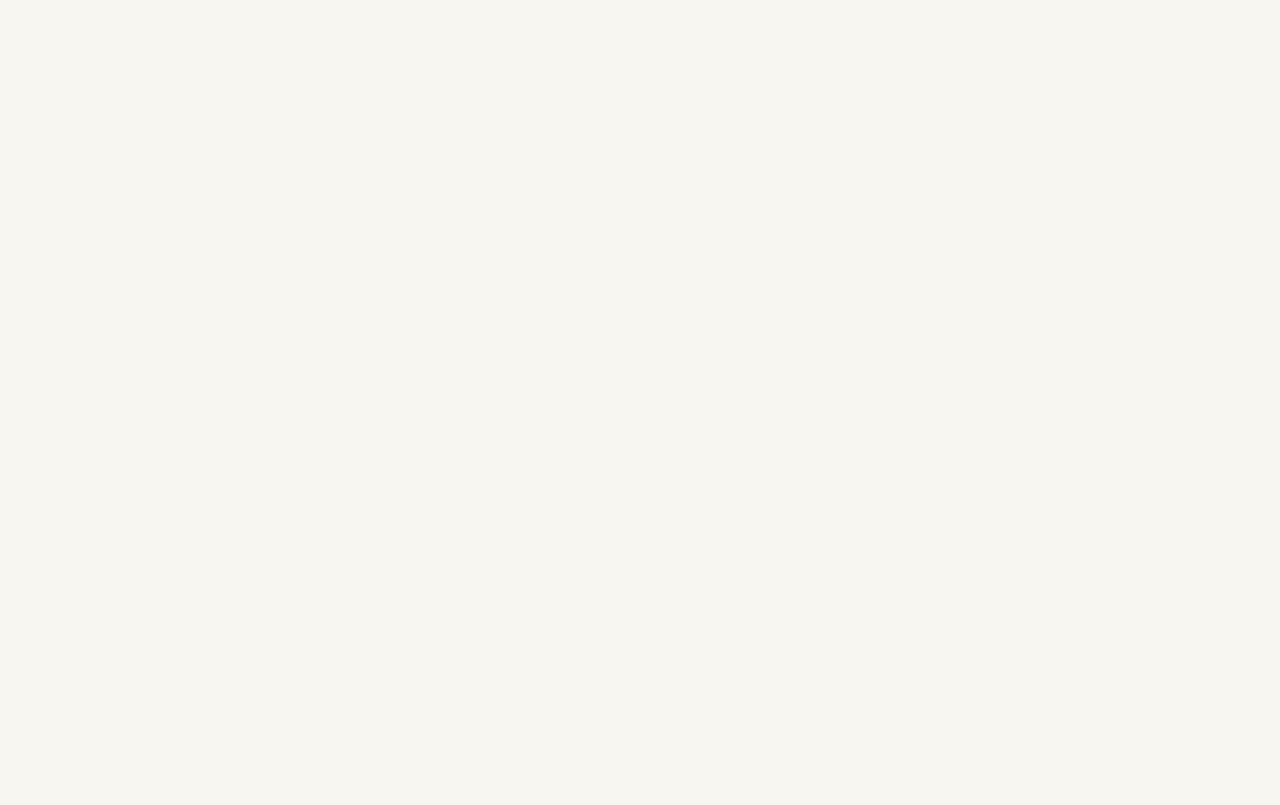
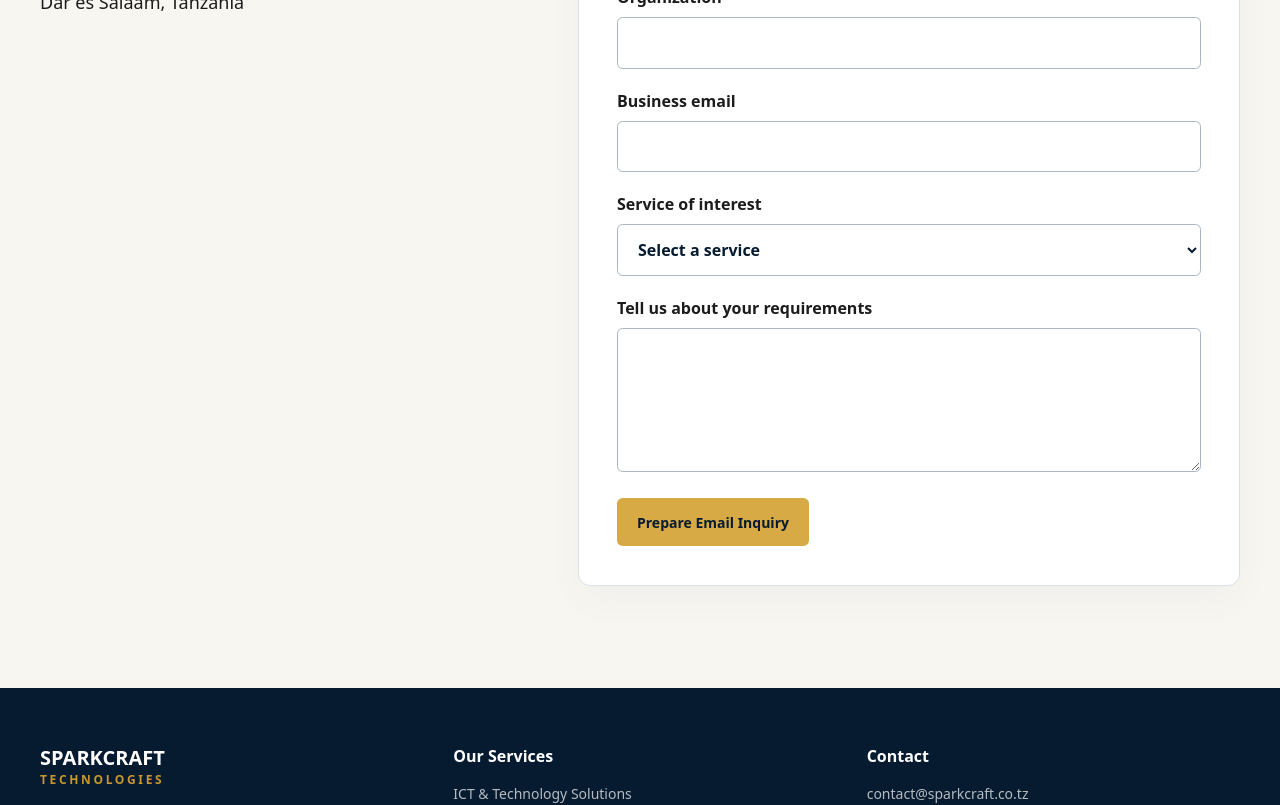
Before and after one commit to PHENOMVALENCE/sparkcraft, a Next.js app: page /contact in a window 1280 px wide. Before the commit this address had no page. Shown: the part 800-1605 px from the top of the page. Before the commit the page ends 800 px from the top, so only its background shows below. Built offline with nearby package versions, Linux system fonts and the light colour scheme.

Commit message:
feat: add service inquiry and policy pages

```diff
--- /dev/null
+++ b/src/app/(corporate)/contact/page.tsx
@@ -0,0 +1,5 @@
+import { Suspense } from "react";
+import InquiryForm from "@/components/InquiryForm";
+import { createPageMetadata } from "@/lib/seo";
+export const metadata = createPageMetadata({ title: "Contact SparkCraft Technologies | Request a Quote", description: "Contact SparkCraft Technologies in Dar es Salaam for ICT, fintech integration, IT equipment, and procurement quotations.", path: "/contact" });
+export default function ContactPage() { return <main id="main-content"><section className="bg-[#071b30] py-20 text-white"><div className="container-wide"><p className="corporate-kicker !text-[#e8bd5c]">Contact</p><h1 className="corporate-title mt-4">Let’s Discuss Your Next Project.</h1><p className="mt-6 max-w-2xl text-lg leading-8 text-white/75">Tell us what your organization needs. We’ll work with you to identify appropriate next steps.</p></div></section><section className="corporate-section container-wide grid gap-12 lg:grid-cols-[.85fr_1.15fr]"><div><h2 className="text-2xl font-bold">Get in touch</h2><dl className="mt-8 space-y-7"><div><dt className="corporate-kicker">Email</dt><dd className="mt-2 text-lg"><a href="mailto:contact@sparkcraft.co.tz">contact@sparkcraft.co.tz</a></dd></div><div><dt className="corporate-kicker">Phone</dt><dd className="mt-2 text-lg"><a href="tel:+255756948267">+255 756 948 267</a></dd></div><div><dt className="corporate-kicker">Location</dt><dd className="mt-2 text-lg">Dar es Salaam, Tanzania</dd></div></dl></div><Suspense fallback={<p>Loading inquiry form…</p>}><InquiryForm /></Suspense></section></main>; }
--- /dev/null
+++ b/src/app/(corporate)/privacy/page.tsx
@@ -0,0 +1,3 @@
+import { createPageMetadata } from "@/lib/seo";
+export const metadata = createPageMetadata({ title: "Privacy Policy | SparkCraft Technologies", description: "How the SparkCraft website handles contact inquiries and basic site access.", path: "/privacy" });
+export default function Privacy() { return <main id="main-content" className="container-wide corporate-section max-w-4xl"><h1 className="corporate-title">Privacy Policy</h1><p className="corporate-copy mt-6">This website’s inquiry form prepares an email in your email application. The form does not submit your information to or store it on this website. Your email provider handles the message when you choose to send it.</p><h2 className="mt-10 text-2xl font-bold">Information you send</h2><p className="corporate-copy mt-4">If you email us, we receive the details you provide, such as your name, organization, email address, and project requirements. We use them to respond to your inquiry and discuss relevant services. Please do not send passwords, payment credentials, or sensitive personal information through the inquiry form.</p><h2 className="mt-10 text-2xl font-bold">Questions</h2><p className="corporate-copy mt-4">Contact <a className="underline" href="mailto:contact@sparkcraft.co.tz">contact@sparkcraft.co.tz</a> for questions about information you have sent us.</p><p className="mt-8 text-sm text-[#445363]">Last updated: 28 September 2026.</p></main>; }
--- /dev/null
+++ b/src/app/(corporate)/terms/page.tsx
@@ -0,0 +1,3 @@
+import { createPageMetadata } from "@/lib/seo";
+export const metadata = createPageMetadata({ title: "Terms of Service | SparkCraft Technologies", description: "Information about SparkCraft website content and service inquiries.", path: "/terms" });
+export default function Terms() { return <main id="main-content" className="container-wide corporate-section max-w-4xl"><h1 className="corporate-title">Terms of Service</h1><p className="corporate-copy mt-6">This site describes SparkCraft Technologies’ services for general information. Product availability, specifications, pricing, delivery, integration scope, and support depend on a written proposal and the terms agreed for each engagement.</p><h2 className="mt-10 text-2xl font-bold">Inquiries</h2><p className="corporate-copy mt-4">Preparing an email inquiry through this website does not place an order or create a service agreement. We will review requests and confirm applicable terms directly with you.</p><h2 className="mt-10 text-2xl font-bold">Payment services</h2><p className="corporate-copy mt-4">Any payment-related technical work depends on relevant provider capabilities, permissions, and applicable requirements. This website does not represent SparkCraft as a licensed payment service provider.</p><p className="mt-8 text-sm text-[#445363]">Last updated: 28 September 2026.</p></main>; }
--- /dev/null
+++ b/src/components/InquiryForm.tsx
@@ -0,0 +1,23 @@
+"use client";
+import { useSearchParams } from "next/navigation";
+import { useState, type FormEvent } from "react";
+import { divisions } from "@/lib/solutions";
+
+export default function InquiryForm() {
+  const service = useSearchParams().get("service");
+  const initial = divisions.find(item => item.id === service)?.id ?? "";
+  const [selected, setSelected] = useState<string>(initial);
+  const [prepared, setPrepared] = useState(false);
+  const onSubmit = (event: FormEvent<HTMLFormElement>) => {
+    event.preventDefault();
+    const data = new FormData(event.currentTarget);
+    const label = divisions.find(item => item.id === selected)?.name ?? "General inquiry";
+    const body = `Name: ${data.get("name")}\nOrganization: ${data.get("organization")}\nBusiness email: ${data.get("email")}\nService: ${label}\n\nRequirements:\n${data.get("requirements")}`;
+    const mailto = `mailto:contact@sparkcraft.co.tz?subject=${encodeURIComponent(`SparkCraft inquiry: ${label}`)}&body=${encodeURIComponent(body)}`;
+    setPrepared(true);
+    window.location.href = mailto;
+  };
+  return <form onSubmit={onSubmit} className="corporate-card space-y-5"><h2 className="text-2xl font-bold">Request a Quote</h2><p className="text-sm text-[#445363]">This form prepares an email in your email application. No information is stored by this website.</p><label className="block font-semibold">Full name<input className="corporate-field mt-2" name="name" autoComplete="name" required maxLength={120}/></label><label className="block font-semibold">Organization<input className="corporate-field mt-2" name="organization" autoComplete="organization" required maxLength={160}/></label><label className="block font-semibold">Business email<input className="corporate-field mt-2" name="email" type="email" autoComplete="email" required maxLength={254}/></label><label className="block font-semibold">Service of interest<select className="corporate-field mt-2" value={selected} onChange={event => setSelected(event.target.value)} required><option value="">Select a service</option>{divisions.map(item => <option key={item.id} value={item.id}>{item.name}</option>)}</select></label>
+    {selected === "ict" && <p className="text-sm text-[#445363]">Include product specifications, quantities, intended application, and delivery location.</p>}{selected === "fintech" && <p className="text-sm text-[#445363]">Include your platform, supported channels, expected volumes, and integration requirements. Do not include credentials.</p>}{selected === "supplies" && <p className="text-sm text-[#445363]">Include your bill of quantities, specifications, quantities, and delivery timeline.</p>}
+    <label className="block font-semibold">Tell us about your requirements<textarea className="corporate-field mt-2 min-h-36" name="requirements" required maxLength={5000}/></label><button type="submit" className="corporate-button">Prepare Email Inquiry</button>{prepared && <p role="status" className="text-sm text-[#445363]">Your email application should open with the inquiry prepared. Please send the message there to complete your request.</p>}</form>;
+}
```
